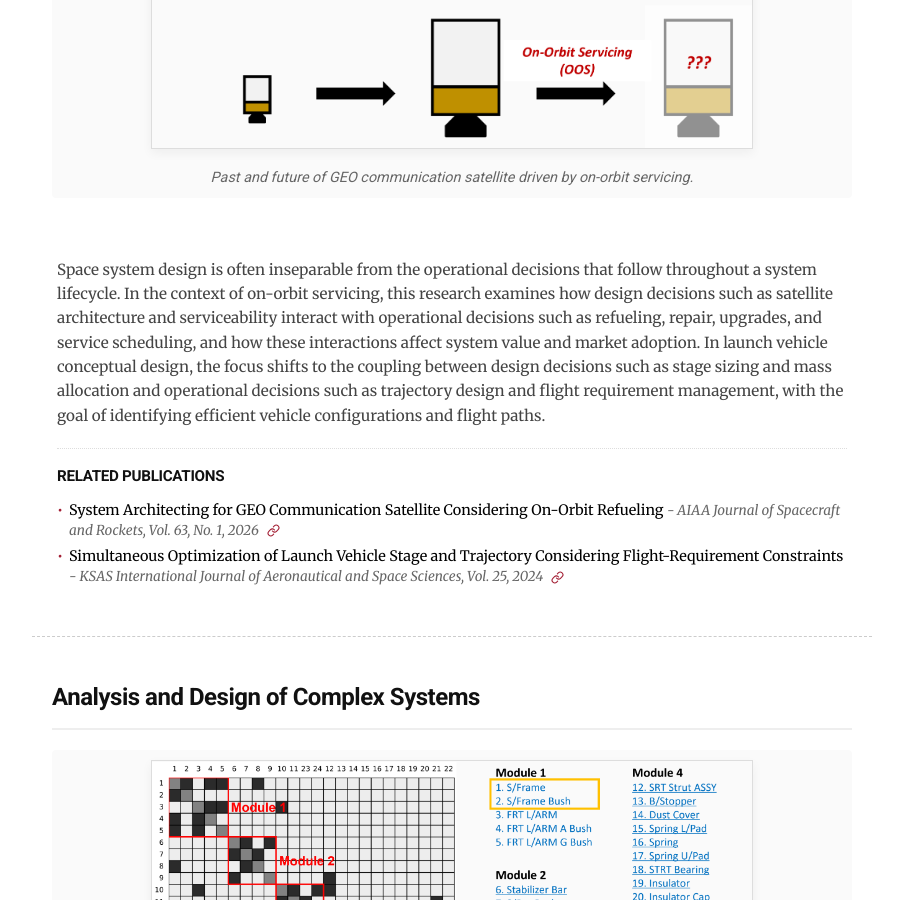
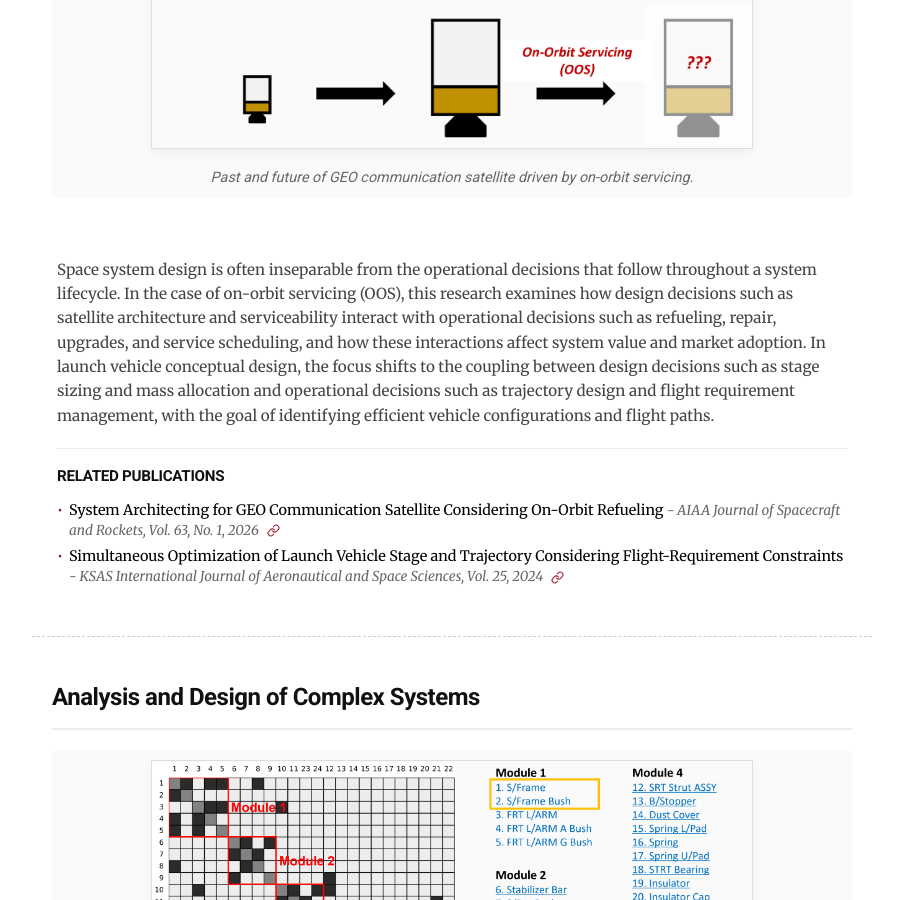
Before and after one commit to jaewoo-space/jaewoo-space.github.io, a Jekyll site: the page built from research.md, in a window 1280 px wide and 900 px high, scrolled down 2085 px. Shown: the whole window, without its empty margins (188-1091 px from the left). Built offline with Jekyll 4.4.1, drawn with Linux system fonts in a browser that asks for light colours.

Commit message:
update260614

```diff
--- a/_data/research.yml
+++ b/_data/research.yml
@@ -10,7 +10,7 @@
 - title: "Operations-Informed System Design"
   image: "/assets/img/research_geo_architecting.png"
   caption: "Past and future of GEO communication satellite driven by on-orbit servicing."
-  description: "Space system design is often inseparable from the operational decisions that follow throughout a system lifecycle. In the context of on-orbit servicing, this research examines how design decisions such as satellite architecture and serviceability interact with operational decisions such as refueling, repair, upgrades, and service scheduling, and how these interactions affect system value and market adoption. In launch vehicle conceptual design, the focus shifts to the coupling between design decisions such as stage sizing and mass allocation and operational decisions such as trajectory design and flight requirement management, with the goal of identifying efficient vehicle configurations and flight paths."
+  description: "Space system design is often inseparable from the operational decisions that follow throughout a system lifecycle. In the case of on-orbit servicing (OOS), this research examines how design decisions such as satellite architecture and serviceability interact with operational decisions such as refueling, repair, upgrades, and service scheduling, and how these interactions affect system value and market adoption. In launch vehicle conceptual design, the focus shifts to the coupling between design decisions such as stage sizing and mass allocation and operational decisions such as trajectory design and flight requirement management, with the goal of identifying efficient vehicle configurations and flight paths."
   related_papers:
     - "System Architecting for GEO Communication Satellite Considering On-Orbit Refueling"
     - "Simultaneous Optimization of Launch Vehicle Stage and Trajectory Considering Flight-Requirement Constraints"
```
